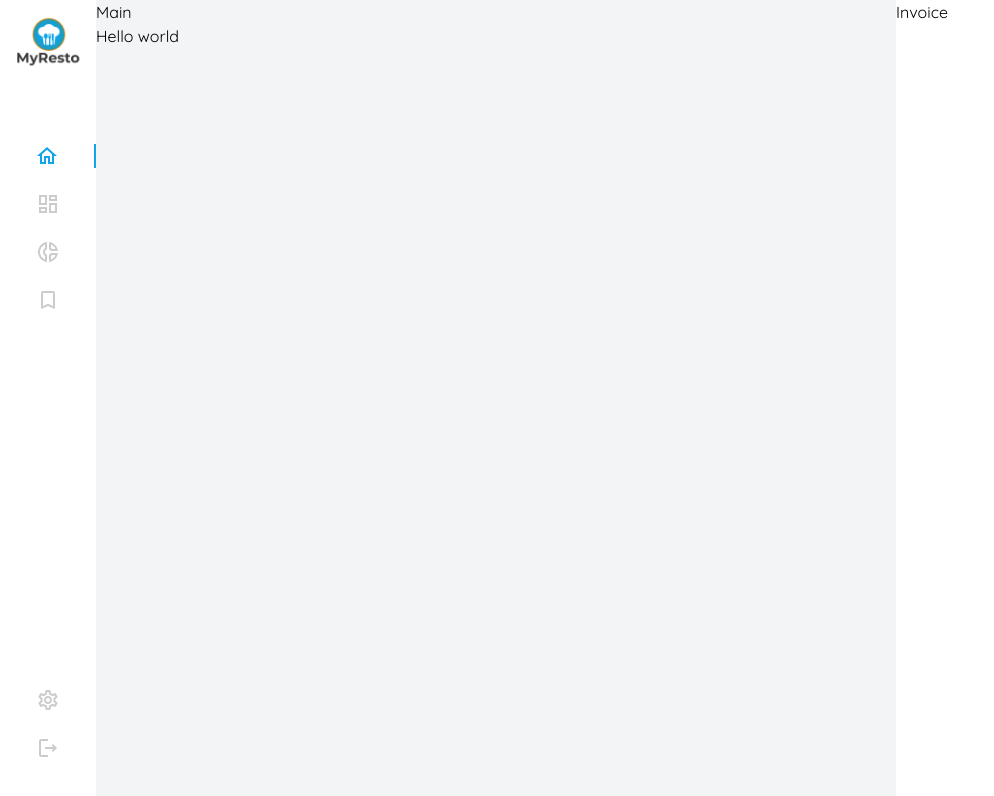
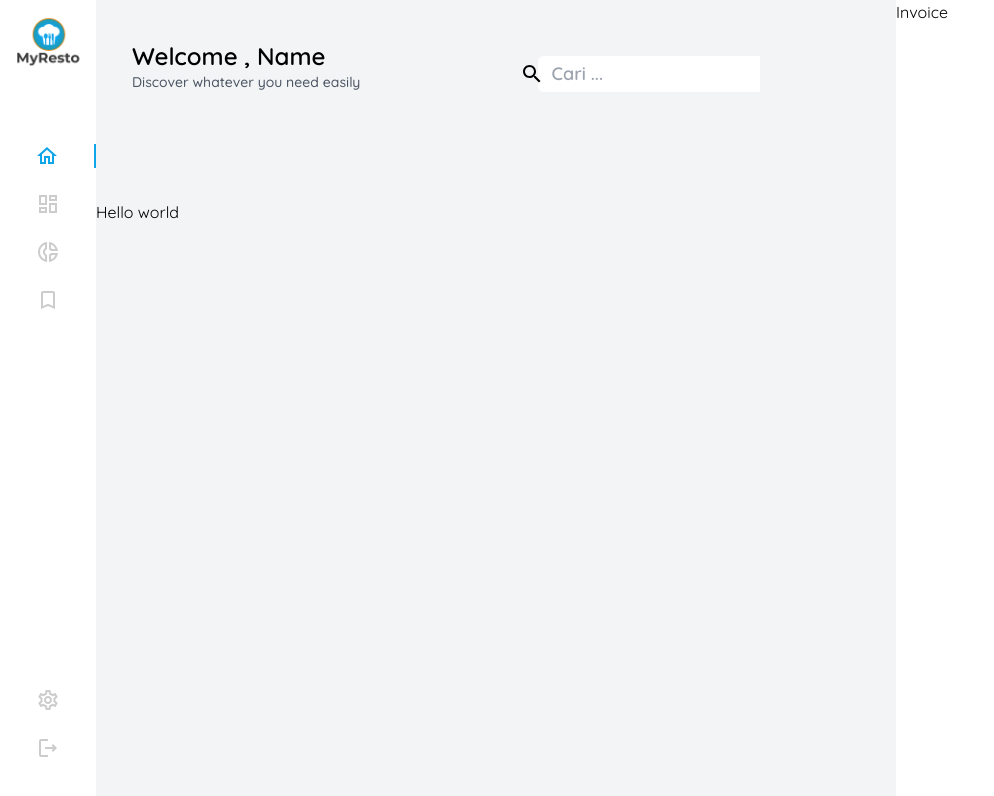
Before and after one commit to udinesia325/cashier-app, a Next.js app in the folder frontend/: page / in a window 1280 px wide. Shown: the top 796 px of the page, without its empty margins (0-994 px from the left). Built offline with nearby package versions, Linux system fonts and the light colour scheme.

Commit message:
add header on home page

```diff
--- /dev/null
+++ b/frontend/src/components/Heading.jsx
@@ -0,0 +1,19 @@
+import { SearchOutlined } from '@mui/icons-material'
+import React from 'react'
+
+export default function Heading() {
+  return (
+    <div className='w-full flex min-h-[200px]'>
+      <div className='flex-1 pt-10 pl-9'>
+        <h1 className='text-2xl font-semibold'>Welcome , Name</h1>
+        <p className='font-medium text-sm text-gray-600'>Discover whatever you need easily</p>
+      </div>
+      <div className='flex-1'>
+        <label htmlFor="search" className='bg-white flex w-2/4 justify-center items-center pl-3 rounded-md mt-14 ml-6'>
+            <SearchOutlined />
+            <input type="text" id='search' className='flex-1 text-lg py-1 px-2 outline-none font-semibold' placeholder='Cari ...' />
+        </label>
+      </div>
+    </div>
+  )
+}
--- a/frontend/src/components/Main.jsx
+++ b/frontend/src/components/Main.jsx
@@ -3,7 +3,6 @@ import React from 'react'
 export default function Main({ children }) {
     return (
         <div className="flex-1 bg-gray-100">
-            Main
             {children}
         </div>
     )
--- a/frontend/src/pages/index.js
+++ b/frontend/src/pages/index.js
@@ -1,3 +1,4 @@
+import Heading from '@/components/Heading'
 import Head from 'next/head'
 
 export default function Home() {
@@ -10,6 +11,7 @@ export default function Home() {
         <link rel="icon" href="/favicon.ico" />
       </Head>
       <main>
+        <Heading />
         Hello world
       </main>
     </>
```
